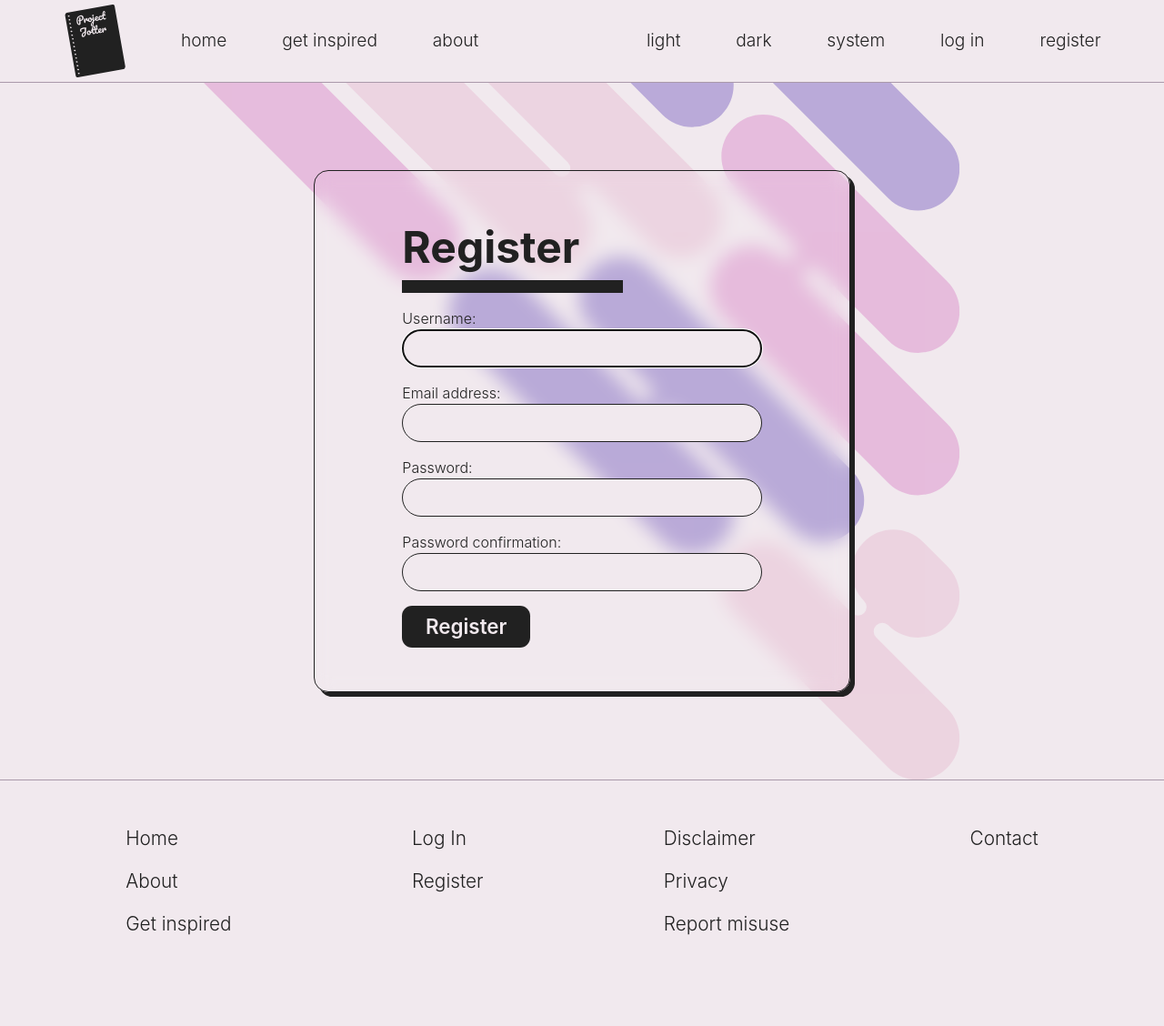
After one commit to mariusz-tang/project-jotter, a Django app: page /auth/register/ in a window 1280 px wide. The commit adds this page. Shown: the whole page at 91% size. Run offline with Django 5.2, Linux system fonts and the light colour scheme.

Commit message:
Add user registration page

```diff
--- a/project_jotter/templates/base/site-footer.html
+++ b/project_jotter/templates/base/site-footer.html
@@ -14,6 +14,7 @@
                     {% endif %}
                 {% else %}
                     <a class="footer-option selectable" href="{% url "login" %}">Log In</a>
+                    <a class="footer-option selectable" href="{% url "register" %}">Register</a>
                 {% endif %}
             </nav>
             <nav class="footer-nav">
--- a/project_jotter/templates/base/site-header.html
+++ b/project_jotter/templates/base/site-header.html
@@ -20,6 +20,7 @@
                     {% endif %}
                 {% else %}
                     <a class="site-header-option selectable" href="{% url "login" %}">Log In</a>
+                    <a class="site-header-option selectable" href="{% url "register" %}">Register</a>
                 {% endif %}
             </nav>
         </div>
--- /dev/null
+++ b/project_jotter/templates/users/register.html
@@ -0,0 +1,8 @@
+{% extends "users/base-user-form.html" %}
+
+{% block title %}Register{% endblock title %}
+{% block description %}Make a Project Jotter account and start jotting today!{% endblock description %}
+
+{% block action_url %}{% url "register" %}{% endblock action_url %}
+{% block form_heading %}Register{% endblock form_heading %}
+{% block submit_text %}Register{% endblock submit_text %}
--- /dev/null
+++ b/project_jotter/users/forms.py
@@ -0,0 +1,18 @@
+from django.contrib.auth.forms import UserCreationForm, UsernameField
+from django.forms.fields import EmailField
+
+from .models import User
+
+
+class UserRegistrationForm(UserCreationForm):
+    """
+    A form that creates a user, with no privileges, from the given
+    username, email, and password.
+
+    Rejects usernames differing only in case.
+    """
+
+    class Meta:
+        model = User
+        fields = ("username", "email")
+        field_classes = {"username": UsernameField, "email": EmailField}
--- a/project_jotter/users/urls.py
+++ b/project_jotter/users/urls.py
@@ -1,7 +1,8 @@
 from django.urls import path
 
-from .views import LoginView
+from .views import LoginView, RegistrationView
 
 urlpatterns = [
-    path("login/", LoginView.as_view(), name="login")
+    path("login/", LoginView.as_view(), name="login"),
+    path("register/", RegistrationView.as_view(), name="register"),
 ]
--- a/project_jotter/users/views.py
+++ b/project_jotter/users/views.py
@@ -1,6 +1,31 @@
-from django.contrib.auth import views
+from django.contrib import messages
+from django.contrib.auth import login, views as auth_views
+from django.http import HttpResponseRedirect
+from django.urls import reverse, reverse_lazy
+from django.views import generic as views
+
+from .forms import UserRegistrationForm
 
 
-class LoginView(views.LoginView):
+class LoginView(auth_views.LoginView):
     template_name = "users/login.html"
     redirect_authenticated_user = True
+
+
+class RegistrationView(views.FormView):
+    form_class = UserRegistrationForm
+    success_url = reverse_lazy("profile")
+    template_name = "users/register.html"
+
+    def dispatch(self, request, *args, **kwargs):
+        if request.user.is_authenticated:
+            return HttpResponseRedirect(reverse("profile"))
+        return super().dispatch(request, *args, **kwargs)
+
+    def form_valid(self, form):
+        user = form.save()
+        login(self.request, user)
+        messages.success(
+            self.request, "Account created successfully! Welcome to Project Jotter :)"
+        )
+        return super().form_valid(form)
```
Also changed, not shown: project_jotter/users/tests/test_views.py (+15 -4 lines).
